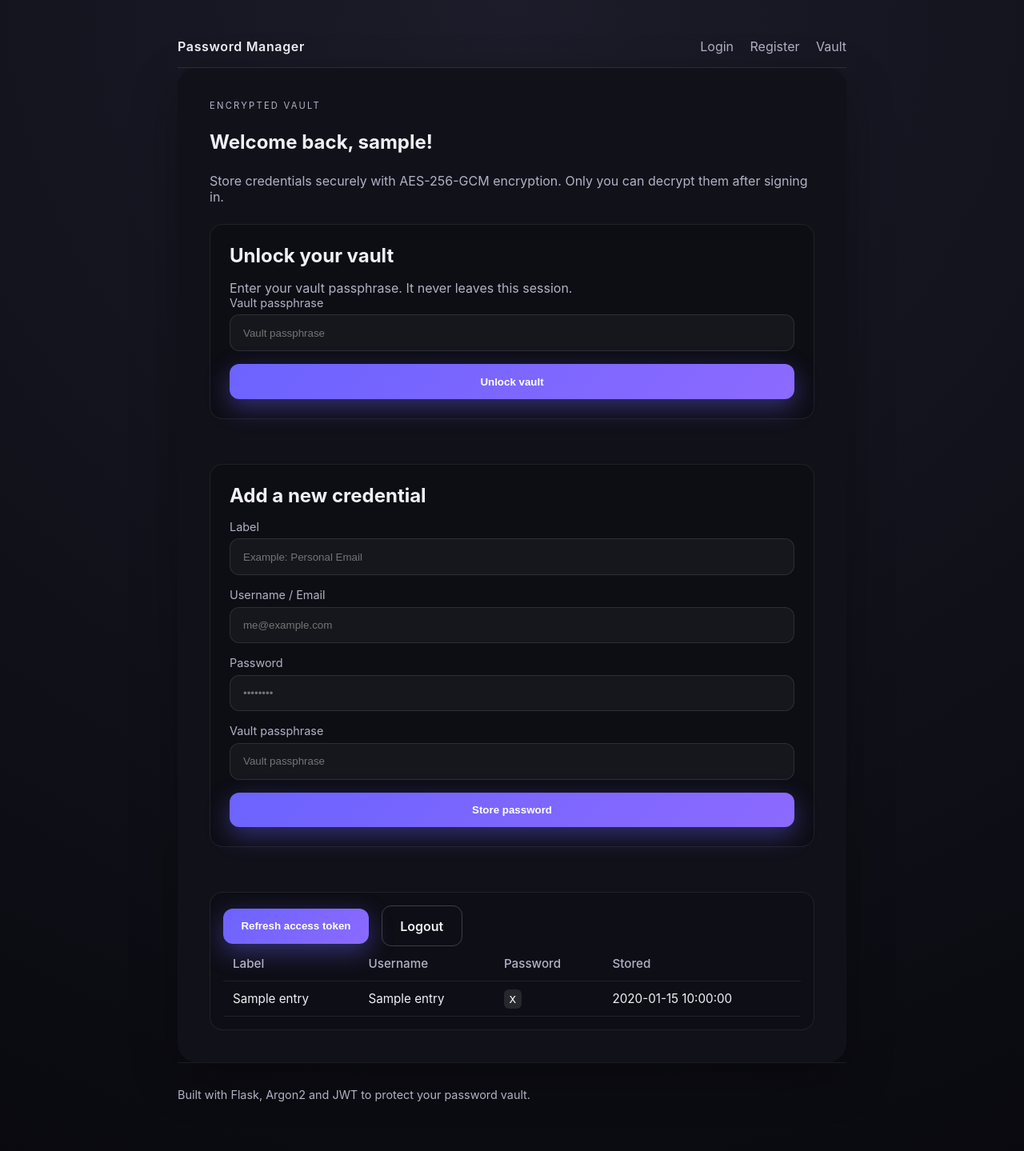
After one commit to svkapoor/Secure-Authentication-System, a Flask app: template src/templates/vault.html in a window 1280 px wide. The commit adds this page. Shown: the whole page at 80% size. Run offline with Flask 3, Linux system fonts and the light colour scheme; the template is opened without the code that fills it: most values are stand-ins (such as "Sample title", 1, 10 or a date in 2020).

Commit message:
Encryption

```diff
--- a/requirements.txt
+++ b/requirements.txt
@@ -1,4 +1,4 @@
 Flask==3.0.3
 argon2-cffi==23.1.0
 PyJWT==2.8.0
-PyJWT==2.8.0
+cryptography==42.0.7
--- a/src/app.py
+++ b/src/app.py
@@ -1,5 +1,7 @@
 from __future__ import annotations
 
+import hashlib
+import json
 import os
 import secrets
 import sqlite3
@@ -11,6 +13,8 @@ import jwt
 from flask import Flask, make_response, redirect, render_template, request, url_for
 from argon2 import PasswordHasher
 from argon2.exceptions import VerifyMismatchError
+from argon2.low_level import Type as Argon2Type, hash_secret_raw
+from cryptography.hazmat.primitives.ciphers.aead import AESGCM
 from jwt import InvalidTokenError
 
 APP_DIR = Path(__file__).resolve().parent
@@ -49,7 +53,25 @@ def init_db() -> None:
             CREATE TABLE IF NOT EXISTS users (
                 id INTEGER PRIMARY KEY AUTOINCREMENT,
                 username TEXT UNIQUE NOT NULL,
-                password TEXT NOT NULL
+                password TEXT NOT NULL,
+                vault_salt BLOB
+            );
+            """
+        )
+        user_columns = conn.execute("PRAGMA table_info(users)").fetchall()
+        if not any(col[1] == "vault_salt" for col in user_columns):
+            conn.execute("ALTER TABLE users ADD COLUMN vault_salt BLOB")
+        info = conn.execute("PRAGMA table_info(vault_items)").fetchall()
+        if info and not any(col[1] == "vault_ciphertext" for col in info):
+            conn.execute("DROP TABLE vault_items")
+        conn.execute(
+            """
+            CREATE TABLE IF NOT EXISTS vault_items (
+                user_id INTEGER PRIMARY KEY,
+                vault_ciphertext BLOB NOT NULL,
+                nonce BLOB NOT NULL,
+                updated_at TIMESTAMP DEFAULT CURRENT_TIMESTAMP,
+                FOREIGN KEY (user_id) REFERENCES users(id) ON DELETE CASCADE
             );
             """
         )
@@ -67,7 +89,7 @@ def create_token(user_id: int, username: str) -> str:
     }
     return jwt.encode(payload, JWT_SECRET, algorithm=JWT_ALG)
 
-
+# Creates refresh token to issue new access tokens upon expiry
 def create_refresh_token(user_id: int, username: str) -> str:
     payload = {
         "sub": username,
@@ -76,6 +98,52 @@ def create_refresh_token(user_id: int, username: str) -> str:
         "exp": datetime.utcnow() + timedelta(days=REFRESH_EXP_DAYS),
     }
     return jwt.encode(payload, JWT_SECRET, algorithm=JWT_ALG)
+
+
+def _get_vault_salt(user_id: int) -> bytes:
+    with sqlite3.connect(DB_PATH) as conn:
+        row = conn.execute(
+            "SELECT vault_salt FROM users WHERE id = ?",
+            (user_id,),
+        ).fetchone()
+        if not row:
+            raise ValueError("User not found.")
+        existing = row[0]
+        if existing:
+            return bytes(existing)
+        salt = os.urandom(16)
+        conn.execute(
+            "UPDATE users SET vault_salt = ? WHERE id = ?",
+            (salt, user_id),
+        )
+        return salt
+
+
+def _derive_vault_key(passphrase: str, user_id: int) -> bytes:
+    if not passphrase:
+        raise ValueError("Vault passphrase required.")
+    salt = _get_vault_salt(user_id)
+    return hash_secret_raw(
+        secret=passphrase.encode("utf-8"), # master password as bytes
+        salt=salt,
+        time_cost=3,
+        memory_cost=65536,
+        parallelism=2,
+        hash_len=32,
+        type=Argon2Type.ID,
+    )
+
+
+def encrypt_secret(plaintext: str, key: bytes) -> tuple[bytes, bytes]:
+    aes = AESGCM(key)
+    nonce = os.urandom(12)
+    ciphertext = aes.encrypt(nonce, plaintext.encode("utf-8"), None)
+    return nonce, ciphertext
+
+
+def decrypt_secret(nonce: bytes, ciphertext: bytes, key: bytes) -> str:
+    aes = AESGCM(key)
+    return aes.decrypt(nonce, ciphertext, None).decode("utf-8")
 
 
 def _get_or_set_csrf_cookie(response=None) -> str:
@@ -147,13 +215,16 @@ def register():
         password_hash = ph.hash(password)
         with sqlite3.connect(DB_PATH) as conn:
             try:
-                conn.execute(
+                cursor = conn.execute(
                     "INSERT INTO users (username, password) VALUES (?, ?)",
                     (username, password_hash),
                 )
             except sqlite3.IntegrityError:
                 error = "That username is already taken."
                 return _render_with_csrf("register.html", error=error), 400
+            user_id = cursor.lastrowid
+
+        _get_vault_salt(user_id)
 
         return redirect(url_for("login"))
 
@@ -235,13 +306,104 @@ def login():
     return _render_with_csrf("login.html", error=error)
 
 
-@app.route("/protected")
+def _load_vault_entries(user_id: int, key: bytes) -> list[dict[str, str]]:
+    with sqlite3.connect(DB_PATH) as conn:
+        row = conn.execute(
+            "SELECT vault_ciphertext, nonce FROM vault_items WHERE user_id = ?",
+            (user_id,),
+        ).fetchone()
+
+    if not row:
+        return []
+
+    try:
+        plaintext = decrypt_secret(row[1], row[0], key)
+        data = json.loads(plaintext)
+    except Exception as exc:
+        raise ValueError("Unable to decrypt vault with provided passphrase.") from exc
+
+    if isinstance(data, list):
+        return data
+    return []
+
+
+def _save_vault_entries(user_id: int, entries: list[dict[str, str]], key: bytes) -> None:
+    payload = json.dumps(entries)
+    nonce, ciphertext = encrypt_secret(payload, key)
+    with sqlite3.connect(DB_PATH) as conn:
+        conn.execute(
+            """
+            INSERT INTO vault_items (user_id, vault_ciphertext, nonce, updated_at)
+            VALUES (?, ?, ?, CURRENT_TIMESTAMP)
+            ON CONFLICT(user_id) DO UPDATE SET
+                vault_ciphertext=excluded.vault_ciphertext,
+                nonce=excluded.nonce,
+                updated_at=CURRENT_TIMESTAMP
+            """,
+            (user_id, ciphertext, nonce),
+        )
+
+
+@app.route("/protected", methods=["GET", "POST"])
 def protected():
     # Verify token
     user_id, username = get_current_user()
     if not user_id:
         return redirect(url_for("login"))
-    return _render_with_csrf("protected.html", username=username)
+
+    error = None
+    vault_entries: list[dict[str, str]] | None = None
+    if request.method == "POST":
+        if not _verify_csrf():
+            return "CSRF token missing or invalid", 400
+
+        action = request.form.get("action", "unlock")
+        passphrase = request.form.get("vault_passphrase", "")
+        if not passphrase:
+            error = "Vault passphrase is required."
+        else:
+            try:
+                key = _derive_vault_key(passphrase, user_id)
+            except ValueError as exc:
+                error = str(exc)
+            else:
+                if action == "add":
+                    label = request.form.get("label", "").strip()
+                    vault_username = request.form.get("vault_username", "").strip()
+                    vault_password = request.form.get("vault_password", "")
+                    if not label or not vault_username or not vault_password:
+                        error = "All fields are required to store a password."
+                    else:
+                        try:
+                            current_entries = _load_vault_entries(user_id, key)
+                        except ValueError:
+                            error = "Incorrect vault passphrase."
+                        else:
+                            entry = {
+                                "label": label,
+                                "login_name": vault_username,
+                                "password": vault_password,
+                                "created_at": datetime.utcnow().isoformat(),
+                            }
+                            updated_entries = [entry] + current_entries
+                            try:
+                                _save_vault_entries(user_id, updated_entries, key)
+                            except Exception:
+                                error = "Unable to encrypt vault. Please try again."
+                            else:
+                                vault_entries = updated_entries
+                else:
+                    try:
+                        vault_entries = _load_vault_entries(user_id, key)
+                    except ValueError:
+                        error = "Incorrect vault passphrase or vault data is corrupted."
+
+    return _render_with_csrf(
+        "vault.html",
+        username=username,
+        vault_entries=vault_entries,
+        error=error,
+    )
 
 
 @app.route("/logout")
--- a/src/static/css/main.css
+++ b/src/static/css/main.css
@@ -165,6 +165,57 @@ button:hover {
   gap: 1rem;
 }
 
+.vault-card {
+  width: 100%;
+}
+
+.vault-form,
+.vault-unlock {
+  border: 1px solid rgba(255, 255, 255, 0.08);
+  border-radius: 16px;
+  padding: 1.5rem;
+  background: rgba(0, 0, 0, 0.2);
+  margin-bottom: 2rem;
+}
+
+.vault-form h2,
+.vault-unlock h2 {
+  margin: 0 0 1rem 0;
+}
+
+.vault-table-wrapper {
+  width: 100%;
+  overflow-x: auto;
+  border-radius: 16px;
+  border: 1px solid rgba(255, 255, 255, 0.08);
+  background: rgba(0, 0, 0, 0.15);
+  padding: 1rem;
+}
+
+.vault-table {
+  width: 100%;
+  border-collapse: collapse;
+  font-size: 0.95rem;
+}
+
+.vault-table th,
+.vault-table td {
+  text-align: left;
+  padding: 0.75rem;
+  border-bottom: 1px solid rgba(255, 255, 255, 0.08);
+}
+
+.vault-table th {
+  color: var(--muted);
+  font-weight: 500;
+}
+
+.vault-table code {
+  background: rgba(255, 255, 255, 0.1);
+  padding: 0.2rem 0.4rem;
+  border-radius: 6px;
+}
+
 @media (max-width: 600px) {
   .page {
     padding: 1.5rem;
--- /dev/null
+++ b/src/templates/vault.html
@@ -0,0 +1,89 @@
+{% extends "base.html" %}
+{% block title %}Vault · Password Manager{% endblock %}
+{% block content %}
+<section class="card vault-card">
+  <div class="card-body">
+    <p class="eyebrow">Encrypted vault</p>
+    <h1>Welcome back, {{ username }}!</h1>
+    <p class="muted">Store credentials securely with AES-256-GCM encryption. Only you can decrypt them after signing in.</p>
+    {% if error %}<p class="error">{{ error }}</p>{% endif %}
+
+    <div class="vault-unlock">
+      <h2>Unlock your vault</h2>
+      <p class="muted">Enter your vault passphrase. It never leaves this session.</p>
+      <form class="stack" method="post">
+        <input type="hidden" name="csrf_token" value="{{ csrf_token }}" />
+        <input type="hidden" name="action" value="unlock" />
+        <label>
+          <span>Vault passphrase</span>
+          <input name="vault_passphrase" type="password" placeholder="Vault passphrase" required />
+        </label>
+        <button type="submit">Unlock vault</button>
+      </form>
+    </div>
+
+    {% if vault_entries is not none %}
+    <div class="vault-form">
+      <h2>Add a new credential</h2>
+      <form class="stack" method="post">
+        <input type="hidden" name="csrf_token" value="{{ csrf_token }}" />
+        <input type="hidden" name="action" value="add" />
+        <label>
+          <span>Label</span>
+          <input name="label" placeholder="Example: Personal Email" required />
+        </label>
+        <label>
+          <span>Username / Email</span>
+          <input name="vault_username" placeholder="me@example.com" required />
+        </label>
+        <label>
+          <span>Password</span>
+          <input name="vault_password" type="password" placeholder="••••••••" required />
+        </label>
+        <label>
+          <span>Vault passphrase</span>
+          <input name="vault_passphrase" type="password" placeholder="Vault passphrase" required />
+        </label>
+        <button type="submit">Store password</button>
+      </form>
+    </div>
+
+    <div class="vault-table-wrapper">
+      <div class="actions">
+        <form method="post" action="{{ url_for('refresh') }}">
+          <input type="hidden" name="csrf_token" value="{{ csrf_token }}" />
+          <button type="submit">Refresh access token</button>
+        </form>
+        <a class="ghost" href="{{ url_for('logout') }}">Logout</a>
+      </div>
+      {% if vault_entries %}
+      <table class="vault-table">
+        <thead>
+          <tr>
+            <th>Label</th>
+            <th>Username</th>
+            <th>Password</th>
+            <th>Stored</th>
+          </tr>
+        </thead>
+        <tbody>
+          {% for entry in vault_entries %}
+          <tr>
+            <td>{{ entry.label }}</td>
+            <td>{{ entry.login_name }}</td>
+            <td><code>{{ entry.password }}</code></td>
+            <td>{{ entry.created_at }}</td>
+          </tr>
+          {% endfor %}
+        </tbody>
+      </table>
+      {% else %}
+      <p class="muted">No passwords saved yet. Use the form above to add your first credential.</p>
+      {% endif %}
+    </div>
+    {% else %}
+    <p class="muted">Your vault is locked. Unlock it with your passphrase to view or add entries.</p>
+    {% endif %}
+  </div>
+</section>
+{% endblock %}
```
Also changed, not shown: src/templates/protected.html (deleted, +0 -18 lines).
